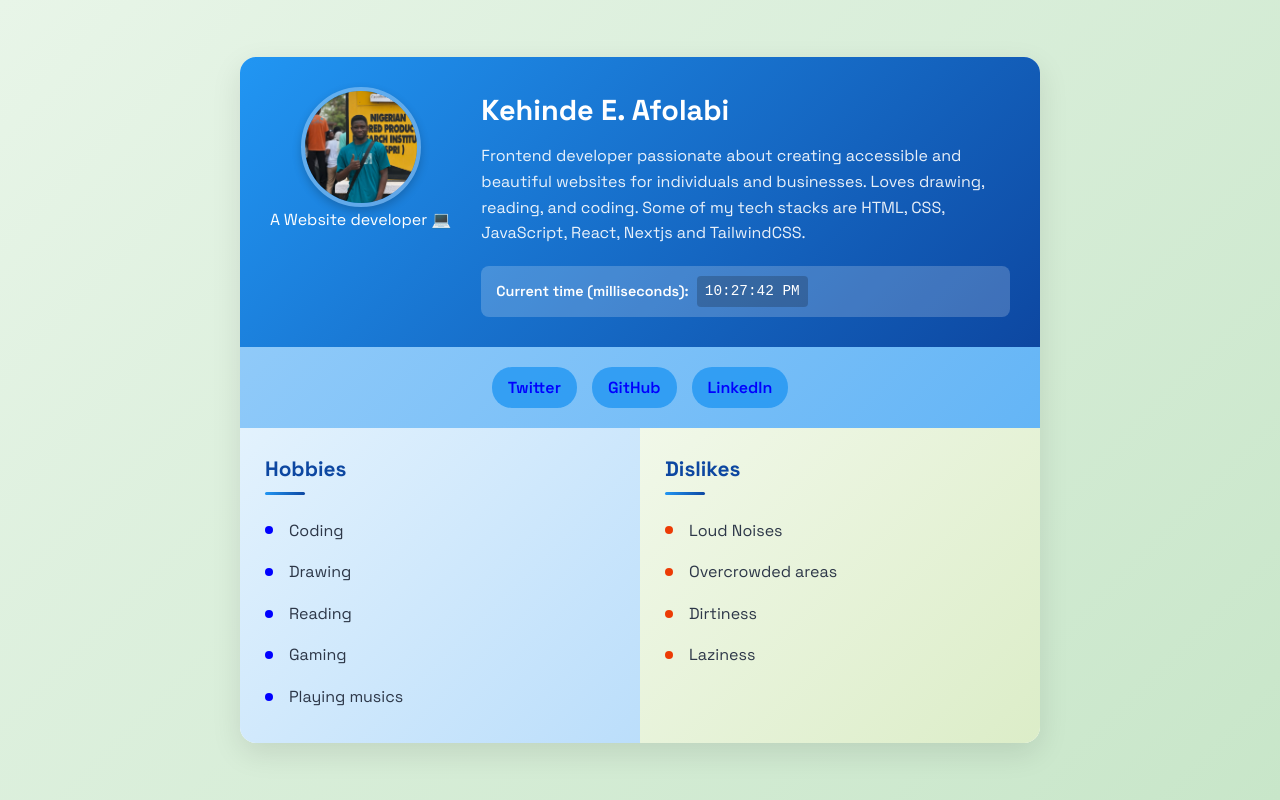
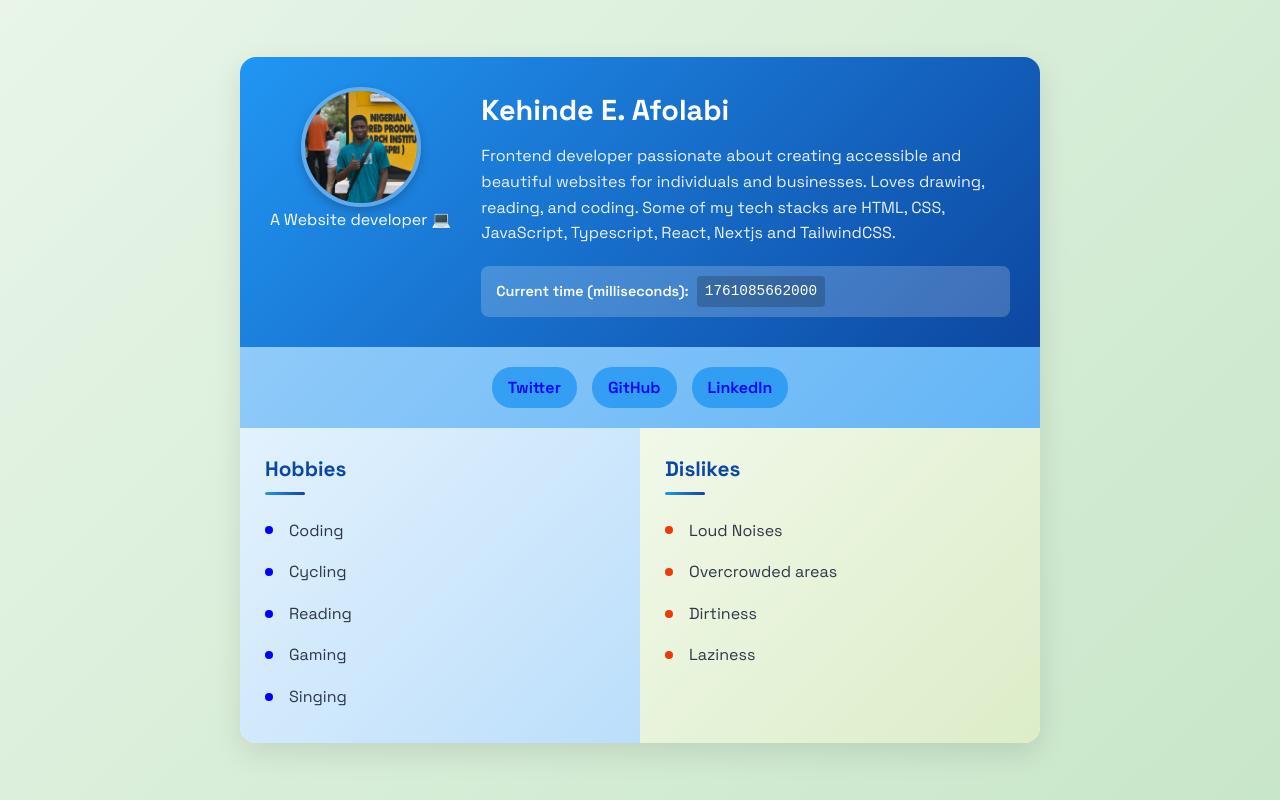
Before and after one commit to k-folab/mycard, a plain HTML site: page index.html in a window 1280 px wide. Drawn offline with Linux system fonts and the light colour scheme.

Commit message:
changeslink

```diff
--- a/index.html
+++ b/index.html
@@ -27,7 +27,7 @@
             Frontend developer passionate about creating accessible and
             beautiful websites for individuals and businesses. Loves drawing,
             reading, and coding. Some of my tech stacks are HTML, CSS,
-            JavaScript, React, Nextjs and TailwindCSS.
+            JavaScript, Typescript, React, Nextjs and TailwindCSS.
           </p>
 
           <div class="time-container">
@@ -43,7 +43,7 @@
 
       <nav class="social-links" data-testid="test-user-social-links">
         <a
-          href="https://x.com/afolabi_ta578?t=9Wp2w1ISKya5NA8vsnPkmA&s=09"
+          href="https://x.com/Kehinde34345081"
           target="_blank"
           rel="noopener noreferrer"
           class="social-link"
@@ -52,7 +52,7 @@
           Twitter
         </a>
         <a
-          href="https://github.com/folabteegee"
+          href="https://github.com/k-folab"
           target="_blank"
           rel="noopener noreferrer"
           class="social-link"
@@ -61,7 +61,7 @@
           GitHub
         </a>
         <a
-          href="https://linkedin.com/in/taiwo-afolabi-b5b827227"
+          href="https://www.linkedin.com/in/kehinde-afolabi-3bab072b2"
           target="_blank"
           rel="noopener noreferrer"
           class="social-link"
@@ -76,10 +76,10 @@
           <h3 class="section-title">Hobbies</h3>
           <ul class="hobbies-list" data-testid="test-user-hobbies">
             <li class="hobby-item">Coding</li>
-            <li class="hobby-item">Drawing</li>
+            <li class="hobby-item">Cycling</li>
             <li class="hobby-item">Reading</li>
             <li class="hobby-item">Gaming</li>
-            <li class="hobby-item">Playing musics</li>
+            <li class="hobby-item">Singing</li>
           </ul>
         </section>
 
@@ -99,11 +99,11 @@
     <script>
       function updateTime() {
         const timeElement = document.getElementById("current-time");
-        timeElement.textContent = new Date().toLocaleTimeString(); // shows readable time
+        timeElement.textContent = Date.now(); // shows current time in milliseconds
       }
 
       updateTime();
-      setInterval(updateTime, 1000);
+      setInterval(updateTime, 1); // updates every millisecond
     </script>
   </body>
 </html>
```
